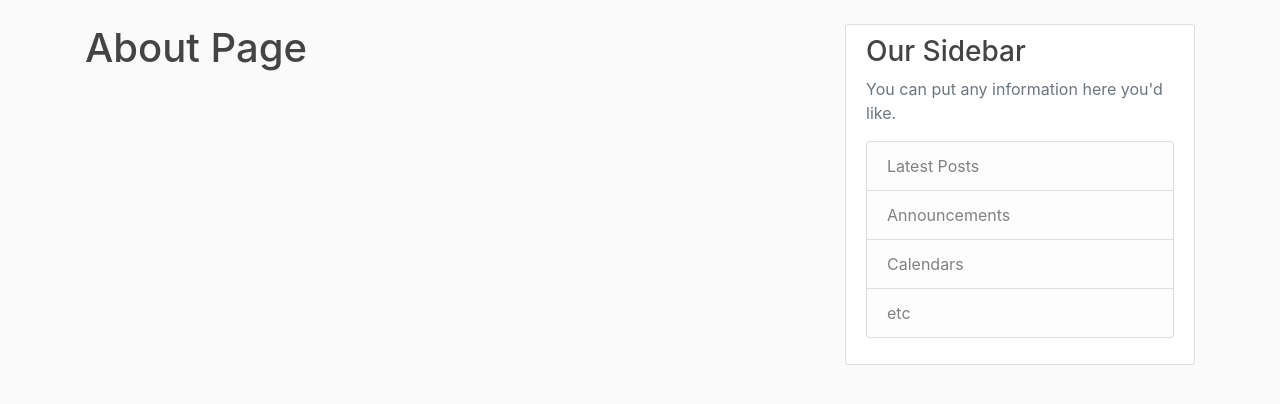
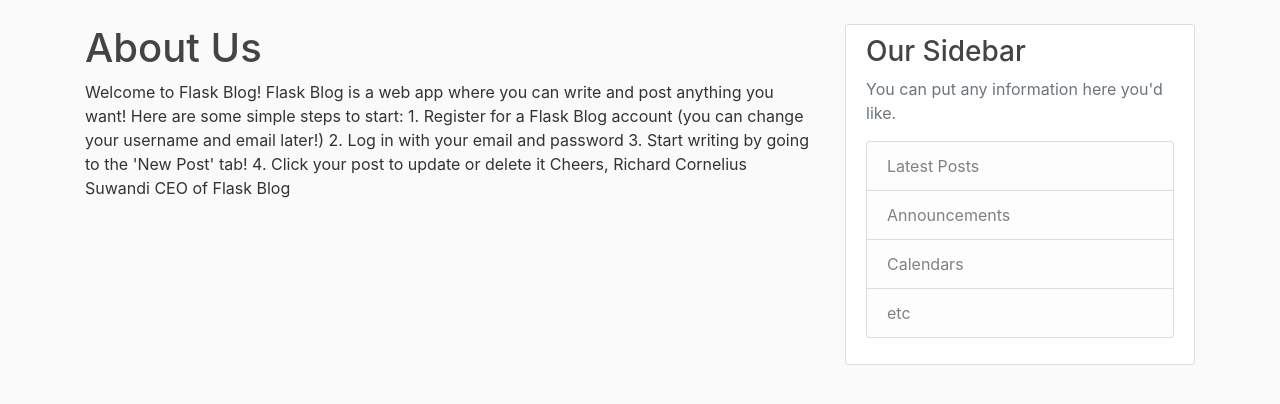
Before and after one commit to richardcsuwandi/flask-blog, a Flask app: page /about in a window 1280 px wide. Shown: the part 56-460 px from the top of the page. Run offline with Flask 2, Linux system fonts and the light colour scheme; some libraries are stand-ins or nearby versions.

Commit message:
Update about.html

```diff
--- a/flaskblog/templates/about.html
+++ b/flaskblog/templates/about.html
@@ -1,4 +1,15 @@
 {% extends "layout.html" %}
 {% block content %}
-    <h1>About Page</h1>
+    <h1>About Us</h1>
+    <p>Welcome to Flask Blog!
+        Flask Blog is a web app where you can write and post anything you want!
+        Here are some simple steps to start:
+        1. Register for a Flask Blog account (you can change your username and email later!)
+        2. Log in with your email and password
+        3. Start writing by going to the 'New Post' tab!
+        4. Click your post to update or delete it
+
+        Cheers,
+        Richard Cornelius Suwandi
+        CEO of Flask Blog</p>
 {% endblock content %}
```
